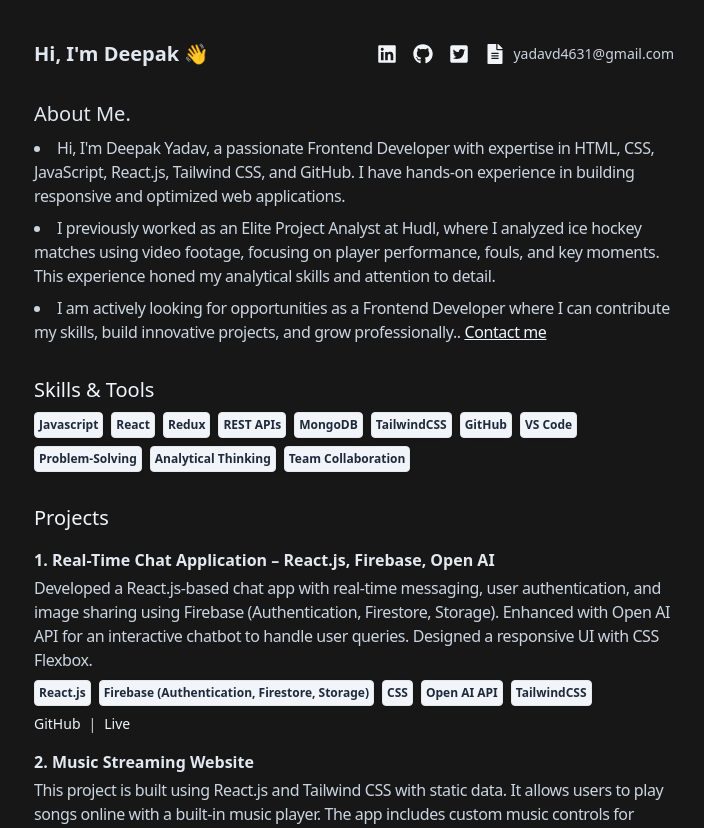
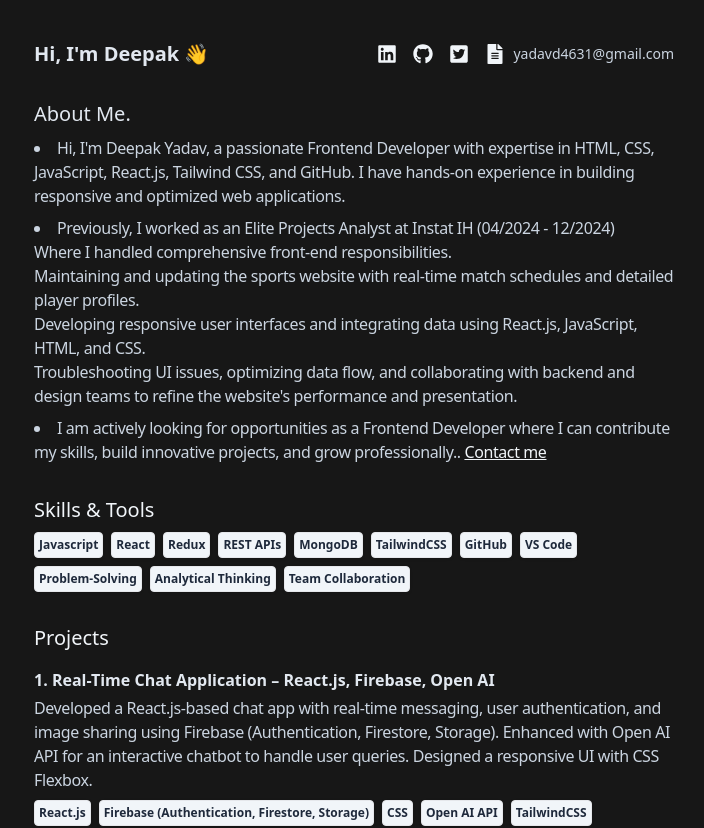
Before and after one commit to yadavd4631/portfoliod, a Next.js app: page / in a window 1280 px wide. Shown: the top 828 px of the page, without its empty margins (286-990 px from the left). Built offline with nearby package versions, Linux system fonts and the light colour scheme.

Commit message:
resume update

```diff
--- a/components/about-section.tsx
+++ b/components/about-section.tsx
@@ -25,7 +25,7 @@
   },
   {
     name: "Resume",
-    url: "https://drive.google.com/file/d/1vN0kugh35TcN2Nn7HNYTT9RhKTYuqhGy/view?usp=drive_link",
+    url: "https://drive.google.com/file/d/15AHWogx74abj0ySQ1ym-OAMwqGflsMzu/view?usp=drive_link",
     icon: FaFileAlt,
   },
 ];
@@ -88,10 +88,19 @@
             applications.
           </li>
           <li>
-            I previously worked as an Elite Project Analyst at Hudl, where I
-            analyzed ice hockey matches using video footage, focusing on player
-            performance, fouls, and key moments. This experience honed my
-            analytical skills and attention to detail.
+            Previously, I worked as an Elite Projects Analyst at Instat IH
+            (04/2024 - 12/2024)
+            <br />
+            Where I handled comprehensive front-end responsibilities.
+            <br />
+            Maintaining and updating the sports website with real-time match
+            schedules and detailed player profiles.
+            <br />
+            Developing responsive user interfaces and integrating data using
+            React.js, JavaScript, HTML, and CSS. <br />
+            Troubleshooting UI issues, optimizing data flow, and collaborating
+            with backend and design teams to refine the website's performance
+            and presentation.
           </li>
           <li>
             I am actively looking for opportunities as a Frontend Developer
```
